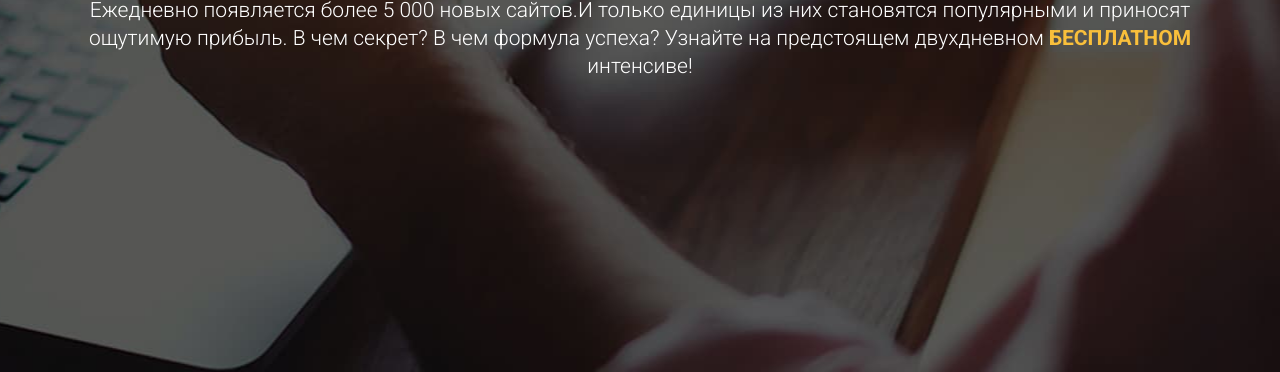
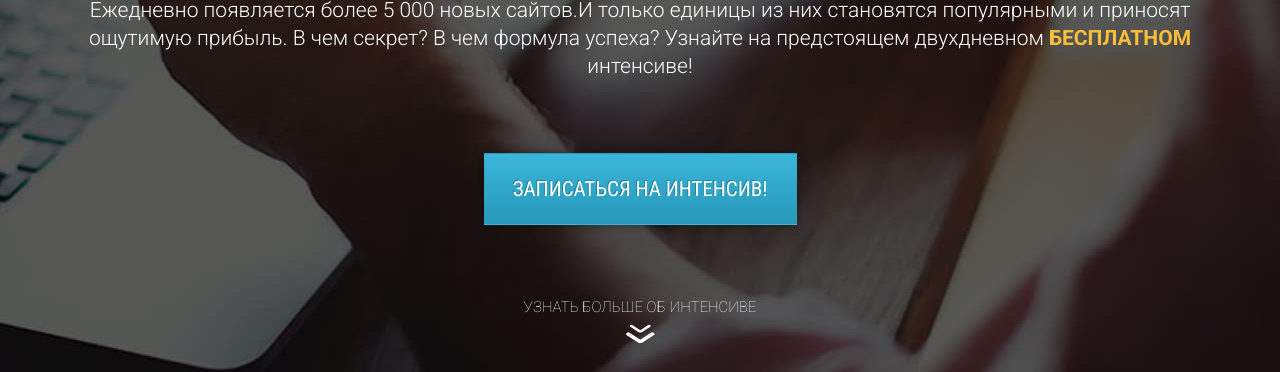
Before and after one commit to stargazinghero/wordpress, a plain HTML site: page index.html in a window 1280 px wide. Shown: the part 428-800 px from the top of the page. Drawn offline with Linux system fonts and the light colour scheme.

Commit message:
Create hero section

```diff
--- a/css/main.css
+++ b/css/main.css
@@ -12,6 +12,10 @@ body {
   text-decoration: none;
 }
 
+.list {
+  list-style: none;
+}
+
 img {
   display: block;
   max-width: 100%;
@@ -23,6 +27,27 @@ img {
   padding-left: 30px;
   padding-right: 30px;
   margin: 0 auto;
+}
+
+.logo {
+  text-align: center;
+}
+
+.logo__link {
+  display: inline-block;
+}
+
+.logo__img {
+  display: inline-block;
+}
+
+.logo__text {
+  margin-top: 9.5px;
+  text-transform: uppercase;
+  font-weight: 500;
+  font-size: 15px;
+  line-height: 1.6;
+  color: #ffffff;
 }
 
 .hero {
@@ -106,23 +131,49 @@ img {
   color: #f9bf3b;
 }
 
-.logo {
+.hero__button {
+  display: block;
+  margin-top: 72px;
+  margin-left: auto;
+  margin-right: auto;
+  padding-left: 15px;
+  padding-right: 15px;
+  min-width: 313px;
+  height: 72px;
+  cursor: pointer;
+  border: 1px solid transparent;
+  background: linear-gradient(0deg, #2798b9 0%, #3ab6da 100%);
+  box-shadow: 0px 0px 10px rgba(0, 0, 0, 0.4);
+
+  font-family: 'Roboto Condensed', sans-serif;
+  font-size: 21px;
+  line-height: 1.15;
+  text-align: center;
+  text-transform: uppercase;
+  color: #ffffff;
+  text-shadow: -1px -1px 0px rgba(0, 0, 0, 0.22);
+}
+
+.more-info {
+  margin-top: 70.5px;
   text-align: center;
 }
 
-.logo__link {
-  display: inline-block;
+.more-info__text {
+  font-weight: 100;
+  font-size: 15px;
+  line-height: 1.6;
+  text-transform: uppercase;
+  color: #ffffff;
 }
 
-.logo__img {
-  display: inline-block;
+.more-info__button {
+  margin-top: 4.5px;
+  background-color: transparent;
+  border: 0;
+  cursor: pointer;
 }
 
-.logo__text {
-  margin-top: 9.5px;
-  text-transform: uppercase;
-  font-weight: 500;
-  font-size: 15px;
-  line-height: 1.6;
-  color: #ffffff;
+.more-info__icon {
+  fill: #ffffff;
 }
--- a/index.html
+++ b/index.html
@@ -7,7 +7,7 @@
     <title>WORDPRESS - Интенсив</title>
     <link rel="preconnect" href="https://fonts.googleapis.com" />
     <link rel="preconnect" href="https://fonts.gstatic.com" crossorigin />
-    <link href="https://fonts.googleapis.com/css2?family=Roboto:wght@100;300;400;500;700;900&display=swap" rel="stylesheet" />
+    <link href="https://fonts.googleapis.com/css2?family=Roboto+Condensed&family=Roboto:wght@100;300;400;500;700;900&display=swap" rel="stylesheet" />
     <link rel="stylesheet" href="./css/main.css" />
   </head>
   <body>
@@ -23,6 +23,15 @@
         <h2 class="hero__subtitle-first">это просто!</h2>
         <h2 class="hero__subtitle-second">Куда сложнее сделать это правильно!</h2>
         <p class="hero__text">Ежедневно появляется более 5 000 новых сайтов.И только единицы из них становятся популярными и приносят ощутимую прибыль. В чем секрет? В чем формула успеха? Узнайте на предстоящем двухдневном <span class="hero__text-accent">БЕСПЛАТНОМ</span> интенсиве!</p>
+        <button type="button" class="hero__button">записаться на интенсив!</button>
+        <div class="more-info">
+          <p class="more-info__text">узнать больше об интенсиве</p>
+          <button class="more-info__button" type="button">
+            <svg class="more-info__icon" width="30px" height="19px">
+              <use href="./images/icons/symbol-defs.svg#icon-down"></use>
+            </svg>
+          </button>
+        </div>
       </div>
     </section>
   </body>
```
